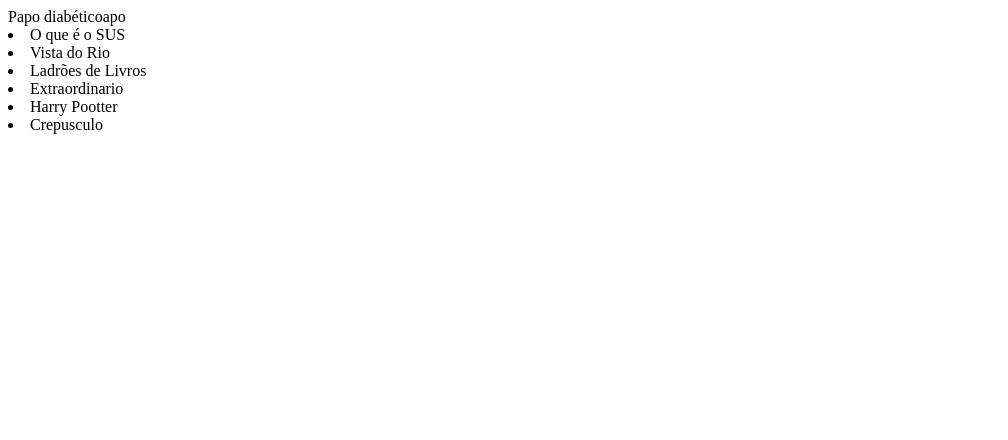
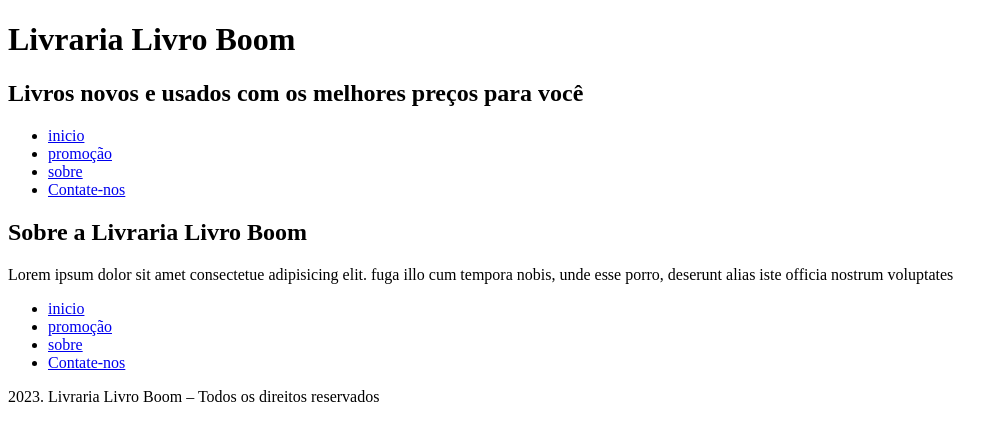
Before and after one commit to kauacardoso/adolino, a plain HTML site: page pages/sobre.html in a window 1280 px wide. Shown: the whole page, without its empty margins (0-1008 px from the left). Drawn offline with Linux system fonts and the light colour scheme.

Commit message:
adolf696

```diff
--- a/pages/sobre.html
+++ b/pages/sobre.html
@@ -8,12 +8,34 @@
     <link rel="shortcut icon" href="../img/livoro 233232.png" type="image/x-icon">
 </head>
 <body>
-    Papo diabéticoapo
-    <li>O que é o SUS</li>
-    <li>Vista do Rio</li>
-    <li>Ladrões de Livros</li>
-    <li>Extraordinario</li>
-    <li>Harry Pootter</li>
-    <li>Crepusculo</li>
+    <div id="topo">
+        <h1>Livraria Livro Boom</h1>
+        <h2>Livros novos e usados com os melhores preços para você</h2>
+    </div>
+    <div id="menu">
+        <ul>
+            <li><a href="#">inicio</a></li>
+            <li><a href="#">promoção</a></li>
+            <li><a href="#">sobre</a></li>
+            <li><a href="#">Contate-nos</a></li>
+        </ul>
+    </div>
+    <div class="sobre">
+        <h2>Sobre a Livraria Livro Boom</h2>
+        <p>Lorem ipsum dolor sit amet consectetue
+            adipisicing elit. fuga illo cum tempora
+            nobis, unde esse porro, deserunt alias
+            iste officia nostrum voluptates
+        </p>
+
+    <div id="rodape">
+        <ul>
+            <li><a href="index.html">inicio</a></li>
+            <li><a href="pages/promocao.html">promoção</a></li>
+            <li><a href="pages/sobre.html">sobre</a></li>
+            <li><a href="pages/Contate-nos.html">Contate-nos</a></li>
+        </ul>
+        <p>2023. Livraria Livro Boom – Todos os direitos reservados</p>
+    </div>
 </body>
 </html>
```
Also changed, not shown: index.html (+2 -2 lines).
